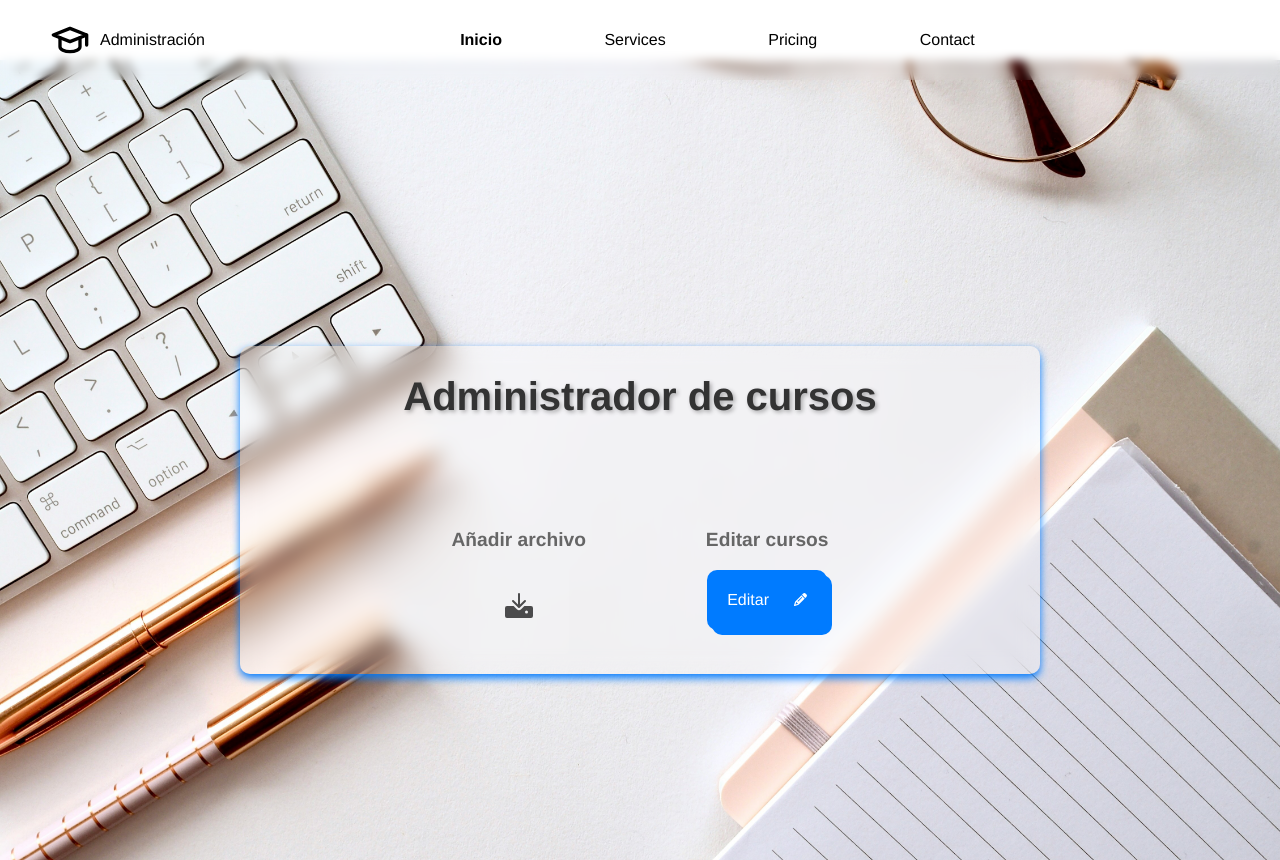
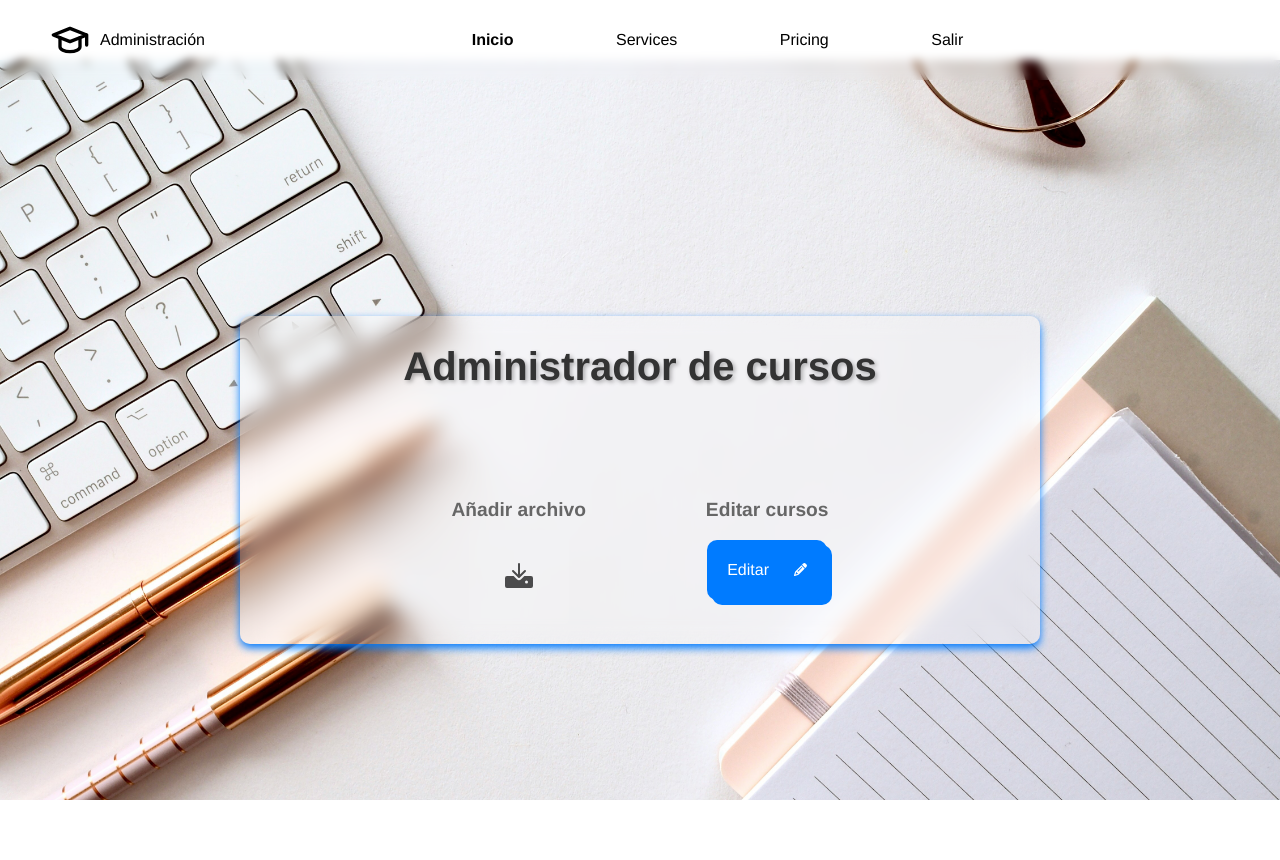
Before and after one commit to Team-Esquizos/EsquizosP2, a Vue app in the folder frontend-xquizos/: page /vistaAdministrador in a window 1280 px wide. After the commit the page ends 800 px from the top, so only its background shows below. Built offline with nearby package versions, Linux system fonts and the light colour scheme.

Commit message:
SCRUM-6 pequeñas modificaciones para el ajuste de imagen

```diff
--- a/frontend-xquizos/src/components/AppNavbar.vue
+++ b/frontend-xquizos/src/components/AppNavbar.vue
@@ -8,7 +8,7 @@
             <li><a href="#" class="active">Inicio</a></li>
             <li><a href="#">Services</a></li>
             <li><a href="#">Pricing</a></li>
-            <li><a href="#">Contact</a></li>
+            <li><router-link to="/login">Salir</router-link></li>
         </ul>
     </nav>
 </template>
--- a/frontend-xquizos/src/views/VistaAdministrador.vue
+++ b/frontend-xquizos/src/views/VistaAdministrador.vue
@@ -57,6 +57,7 @@
 
   <style scoped>
   .admin-container {
+
     display: flex;
     flex-direction: column;
     align-items: center;
@@ -67,7 +68,7 @@
     background-position: center;
     background-repeat: no-repeat;
     width: 100vw; /* Asegúrate de que el contenedor ocupe todo el ancho de la ventana */
-    height: 100vh; /* Asegúrate de que el contenedor ocupe toda la altura de la ventana */
+    height: calc(100vh - 60px);
     overflow: hidden; /* Evita que el contenido se desborde */
   }
 
```
